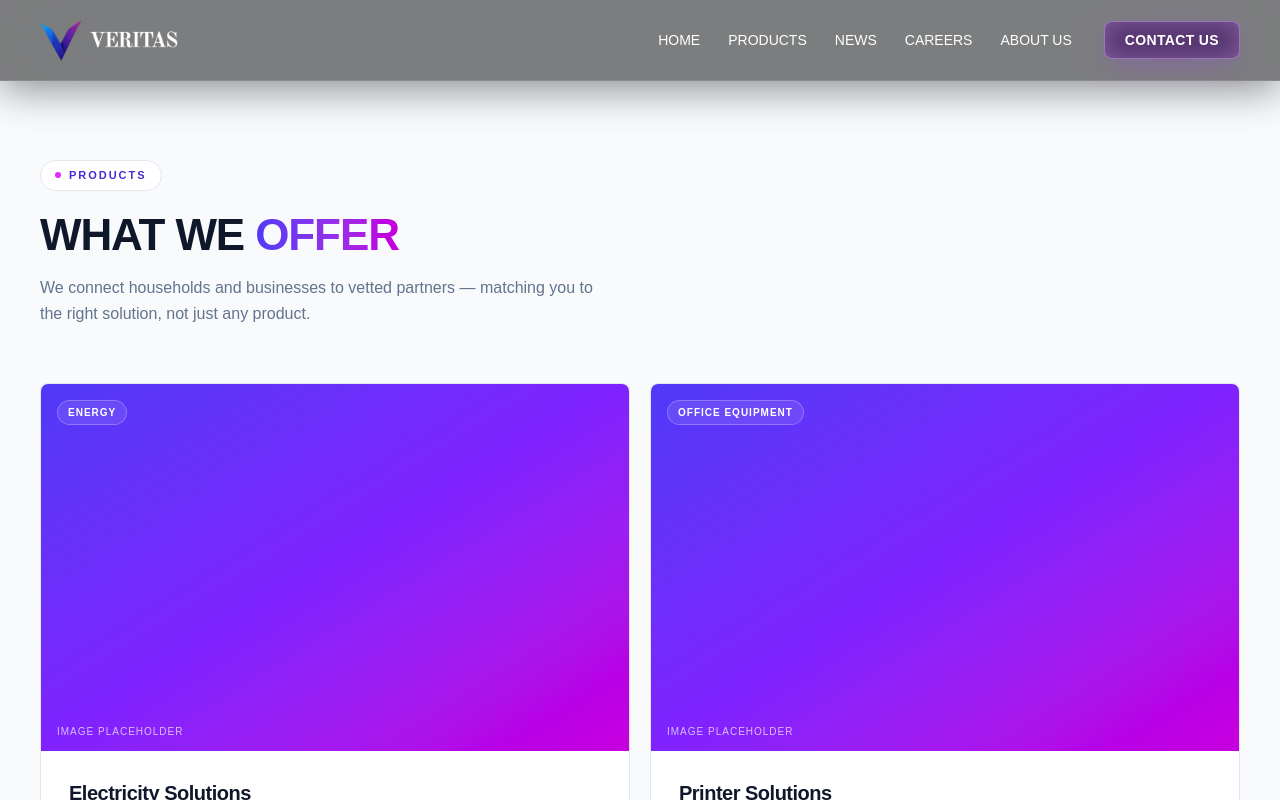
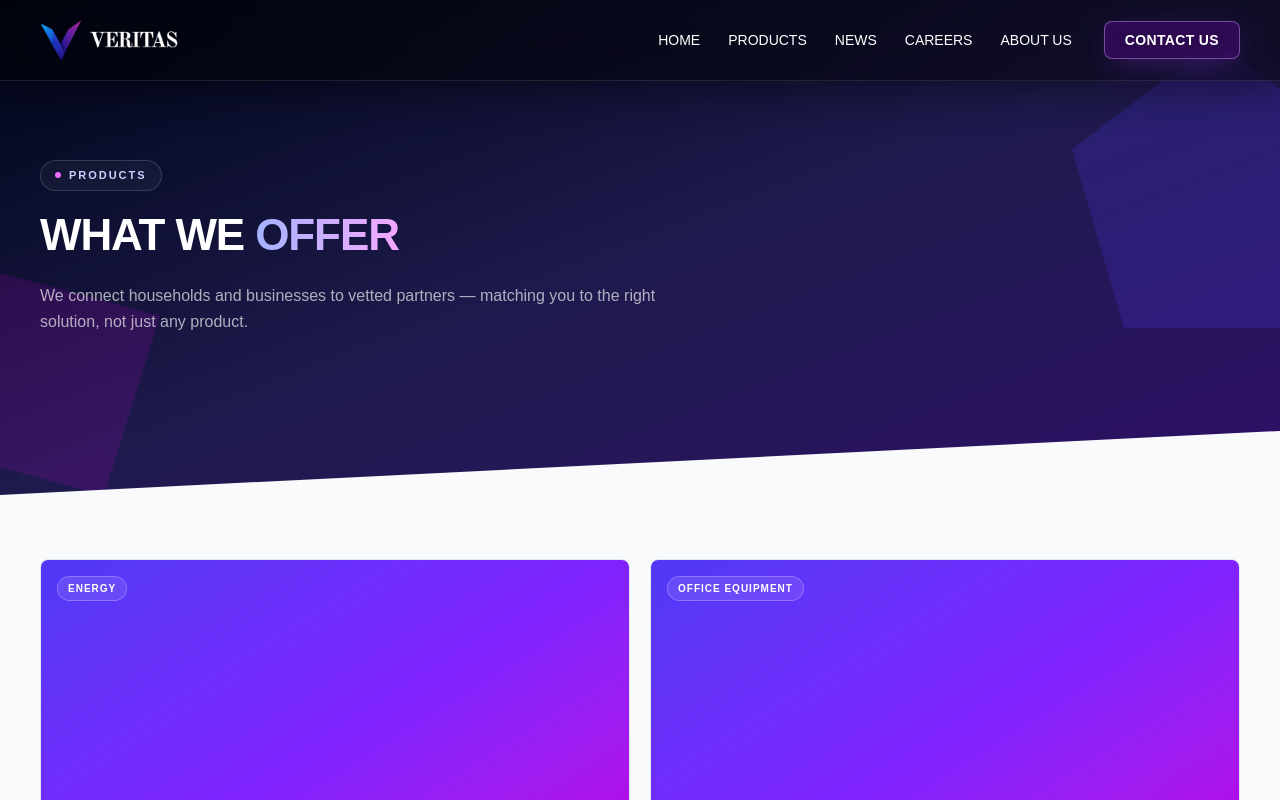
Before and after one commit to ranielletuazon/veritas, a React (Vite) app: page /products in a window 1280 px wide. Shown: the top 800 px of the page. Built offline with nearby package versions, Linux system fonts and the light colour scheme; a web font is replaced by a local one.

Commit message:
Fixed banner for pages news and products

```diff
--- a/src/pages/News.tsx
+++ b/src/pages/News.tsx
@@ -67,29 +67,58 @@ export default function News() {
             <Header />
 
             <main className="w-full">
-                {/* ── Page header ─────────────────────────────── */}
-                <section className="w-full bg-slate-50 pt-32 md:pt-40">
-                    <div className="mx-auto max-w-7xl px-6 pb-14 lg:px-10">
-                        <span className="inline-flex items-center gap-2 rounded-full border border-slate-200 bg-white px-3.5 py-1.5 text-[11px] font-semibold uppercase tracking-[0.18em] text-indigo-700">
-                            <span className="h-1.5 w-1.5 rounded-full bg-fuchsia-500" />
+                {/* ── Page header — polygon-cut dark banner ───── */}
+                <section className="relative w-full overflow-hidden bg-gradient-to-br from-slate-950 via-indigo-950 to-violet-950 pt-32 md:pt-40">
+                    {/* Faceted polygon accents */}
+                    <div
+                        aria-hidden="true"
+                        className="pointer-events-none absolute inset-0"
+                    >
+                        <div
+                            className="absolute -right-20 top-10 h-72 w-72 bg-indigo-600/20"
+                            style={{
+                                clipPath:
+                                    "polygon(50% 0%, 100% 38%, 82% 100%, 18% 100%, 0% 38%)",
+                            }}
+                        />
+                        <div
+                            className="absolute -left-16 bottom-0 h-56 w-56 bg-fuchsia-600/15"
+                            style={{
+                                clipPath:
+                                    "polygon(25% 0%, 100% 20%, 75% 100%, 0% 80%)",
+                            }}
+                        />
+                    </div>
+
+                    <div className="relative mx-auto max-w-7xl px-6 pb-24 lg:px-10">
+                        <span className="inline-flex items-center gap-2 rounded-full border border-white/15 bg-white/[0.04] px-3.5 py-1.5 text-[11px] font-semibold uppercase tracking-[0.18em] text-indigo-200">
+                            <span className="h-1.5 w-1.5 rounded-full bg-fuchsia-400" />
                             News
                         </span>
-                        <h1 className="mt-5 max-w-2xl text-3xl font-bold leading-[1.1] tracking-tight text-slate-900 sm:text-4xl md:text-[2.75rem]">
+                        <h1 className="mt-5 max-w-2xl text-3xl font-bold leading-[1.1] tracking-tight text-white sm:text-4xl md:text-[2.75rem]">
                             THE LATEST FROM{" "}
-                            <span className="bg-gradient-to-r from-indigo-600 to-fuchsia-600 bg-clip-text text-transparent">
+                            <span className="bg-gradient-to-r from-indigo-300 to-fuchsia-300 bg-clip-text text-transparent">
                                 VERITAS
                             </span>
                         </h1>
-                        <p className="mt-4 max-w-xl text-sm leading-relaxed text-slate-500 sm:text-base">
+                        <p className="mt-6 max-w-2xl text-sm leading-relaxed text-white/65 sm:text-base">
                             Milestones, team stories, and updates from across
                             the organisation.
                         </p>
                     </div>
+
+                    {/* Angled bottom edge — the polygon transition into the light section */}
+                    <div
+                        className="h-16 w-full bg-slate-50"
+                        style={{
+                            clipPath: "polygon(0 100%, 100% 100%, 100% 0)",
+                        }}
+                    />
                 </section>
 
                 {/* ── Post feed + Archive ──────────────────────── */}
                 <section className="w-full bg-slate-50 pb-24">
-                    <div className="mx-auto grid max-w-7xl grid-cols-1 gap-12 px-6 lg:grid-cols-5 lg:gap-16 lg:px-10">
+                    <div className="mx-auto grid max-w-7xl grid-cols-1 gap-12 py-16 px-6 lg:grid-cols-5 lg:gap-16 lg:px-10">
                         {/* Left — paginated post feed */}
                         <div className="lg:col-span-3">
                             {posts.length === 0 ? (
--- a/src/pages/Products.tsx
+++ b/src/pages/Products.tsx
@@ -1,6 +1,7 @@
 import Header from "./components/Header";
 import Footer from "./components/Footer";
 import { PRODUCT_CATEGORIES, type ProductCategory } from "../data/products";
+import { Eye, Target } from "lucide-react";
 
 export default function Products() {
     return (
@@ -8,29 +9,59 @@ export default function Products() {
             <Header />
 
             <main className="w-full">
-                <section className="w-full bg-slate-50 pt-32 md:pt-40">
-                    <div className="mx-auto max-w-7xl px-6 pb-14 lg:px-10">
-                        <span className="inline-flex items-center gap-2 rounded-full border border-slate-200 bg-white px-3.5 py-1.5 text-[11px] font-semibold uppercase tracking-[0.18em] text-indigo-700">
-                            <span className="h-1.5 w-1.5 rounded-full bg-fuchsia-500" />
+                {/* ── Page header — polygon-cut dark banner ───── */}
+                <section className="relative w-full overflow-hidden bg-gradient-to-br from-slate-950 via-indigo-950 to-violet-950 pt-32 md:pt-40">
+                    {/* Faceted polygon accents */}
+                    <div
+                        aria-hidden="true"
+                        className="pointer-events-none absolute inset-0"
+                    >
+                        <div
+                            className="absolute -right-20 top-10 h-72 w-72 bg-indigo-600/20"
+                            style={{
+                                clipPath:
+                                    "polygon(50% 0%, 100% 38%, 82% 100%, 18% 100%, 0% 38%)",
+                            }}
+                        />
+                        <div
+                            className="absolute -left-16 bottom-0 h-56 w-56 bg-fuchsia-600/15"
+                            style={{
+                                clipPath:
+                                    "polygon(25% 0%, 100% 20%, 75% 100%, 0% 80%)",
+                            }}
+                        />
+                    </div>
+
+                    <div className="relative mx-auto max-w-7xl px-6 pb-24 lg:px-10">
+                        <span className="inline-flex items-center gap-2 rounded-full border border-white/15 bg-white/[0.04] px-3.5 py-1.5 text-[11px] font-semibold uppercase tracking-[0.18em] text-indigo-200">
+                            <span className="h-1.5 w-1.5 rounded-full bg-fuchsia-400" />
                             Products
                         </span>
-                        <h1 className="mt-5 max-w-2xl text-3xl font-bold leading-[1.1] tracking-tight text-slate-900 sm:text-4xl md:text-[2.75rem]">
+                        <h1 className="mt-5 max-w-2xl text-3xl font-bold leading-[1.1] tracking-tight text-white sm:text-4xl md:text-[2.75rem]">
                             WHAT WE{" "}
-                            <span className="bg-gradient-to-r from-indigo-600 to-fuchsia-600 bg-clip-text text-transparent">
+                            <span className="bg-gradient-to-r from-indigo-300 to-fuchsia-300 bg-clip-text text-transparent">
                                 OFFER
                             </span>
                         </h1>
-                        <p className="mt-4 max-w-xl text-sm leading-relaxed text-slate-500 sm:text-base">
+                        <p className="mt-6 max-w-2xl text-sm leading-relaxed text-white/65 sm:text-base">
                             We connect households and businesses to vetted
                             partners — matching you to the right solution, not
                             just any product.
                         </p>
                     </div>
+
+                    {/* Angled bottom edge — the polygon transition into the light section */}
+                    <div
+                        className="h-16 w-full bg-slate-50"
+                        style={{
+                            clipPath: "polygon(0 100%, 100% 100%, 100% 0)",
+                        }}
+                    />
                 </section>
 
                 <section className="w-full bg-slate-50 pb-24">
                     {/* Product Cards */}
-                    <div className="mx-auto grid max-w-7xl grid-cols-1 gap-5 px-6 sm:grid-cols-2 lg:px-10 ">
+                    <div className="mx-auto grid max-w-7xl grid-cols-1 gap-5 px-6 py-16 sm:grid-cols-2 lg:px-10 ">
                         {PRODUCT_CATEGORIES.map((cat) => (
                             <a
                                 key={cat.id}
```
